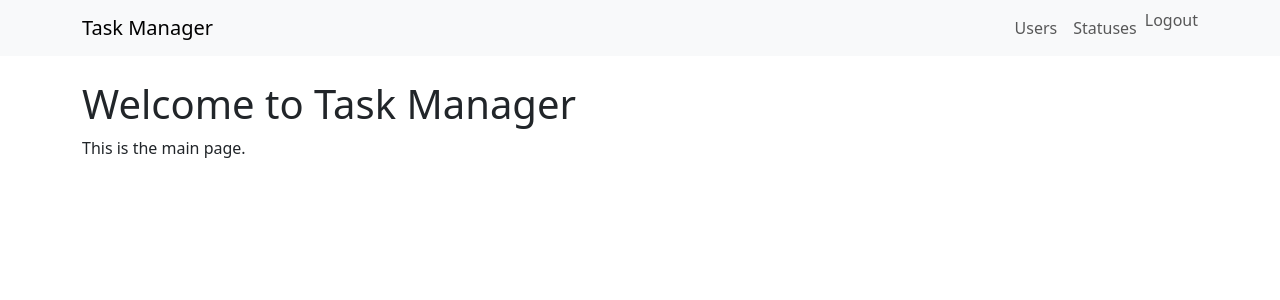
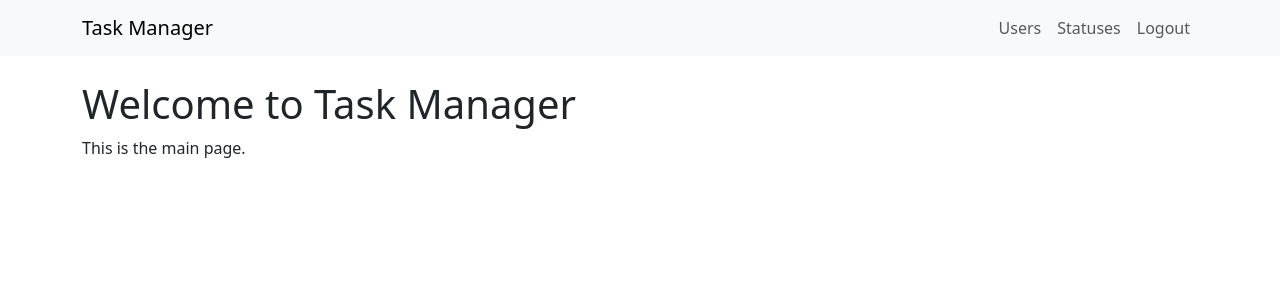
Before and after one commit to RomanVetrov/python-project-52, a Django app: page / in a window 1280 px wide. Shown: the top 300 px of the page. Run offline with Django 5.2, Linux system fonts and the light colour scheme; a user stored in the database is signed in; some libraries are stand-ins or nearby versions.

Commit message:
Исправление вёрстки и локализации

```diff
--- a/core/templates/base.html
+++ b/core/templates/base.html
@@ -13,21 +13,31 @@
       <div class="container">
         <a class="navbar-brand" href="/">{% trans "Task Manager" %}</a>
 
-        <div class="navbar-nav">
+        <ul class="navbar-nav ms-auto">
+          <li class="nav-item">
             <a class="nav-link" href="{% url 'users:list' %}">{% trans "Users" %}</a>
+          </li>
 
           {% if user.is_authenticated %}
+            <li class="nav-item">
               <a class="nav-link" href="{% url 'statuses:list' %}">{% trans "Statuses" %}</a>
+            </li>
 
-            <form class="d-inline" method="post" action="{% url 'logout' %}">
+            <li class="nav-item">
+              <form method="post" action="{% url 'logout' %}">
                 {% csrf_token %}
-              <button type="submit" class="btn btn-link nav-link p-0">{% trans "Logout" %}</button>
+                <button type="submit" class="nav-link btn btn-link">{% trans "Logout" %}</button>
               </form>
+            </li>
           {% else %}
+            <li class="nav-item">
               <a class="nav-link" href="{% url 'login' %}">{% trans "Login" %}</a>
+            </li>
+            <li class="nav-item">
               <a class="nav-link" href="{% url 'users:create' %}">{% trans "Sign up" %}</a>
+            </li>
           {% endif %}
-        </div>
+        </ul>
       </div>
     </nav>
 
```
Also changed, not shown: locale/ru/LC_MESSAGES/django.po, 1 other file. Lines whose indentation alone changed are shown as unchanged.
